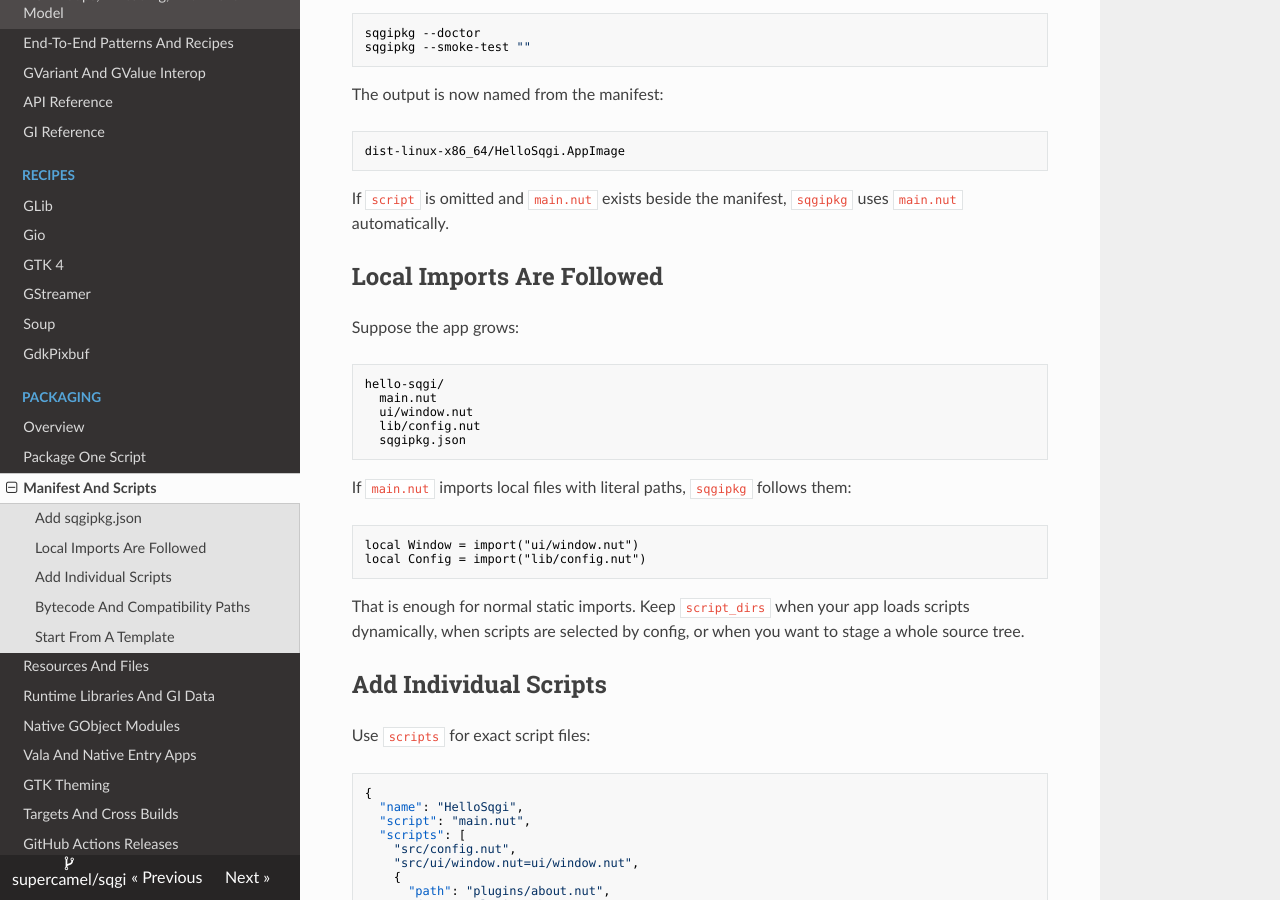
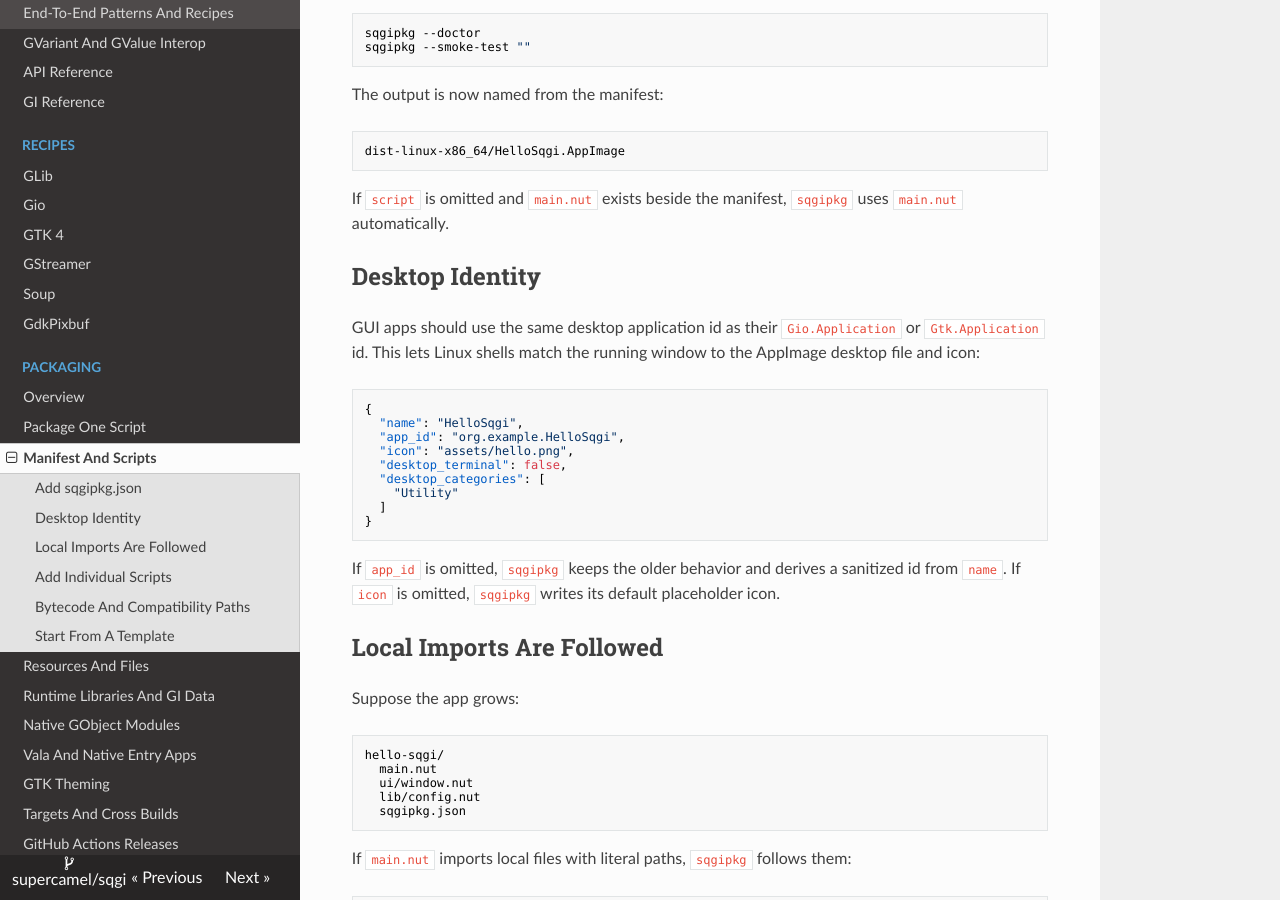
Before and after one commit to supercamel/sqgi, an MkDocs documentation site: the page built from docs/packaging/02-manifest-and-scripts.md, in a window 1280 px wide and 900 px high, scrolled down 621 px. Built offline with MkDocs 1.6.1, drawn with Linux system fonts in a browser that asks for light colours; nearby versions of some CDN libraries.

Commit message:
sqgipkg: support AppImage desktop identity

````diff
--- a/docs/packaging/02-manifest-and-scripts.md
+++ b/docs/packaging/02-manifest-and-scripts.md
@@ -40,6 +40,28 @@ dist-linux-x86_64/HelloSqgi.AppImage
 
 If `script` is omitted and `main.nut` exists beside the manifest, `sqgipkg` uses
 `main.nut` automatically.
+
+## Desktop Identity
+
+GUI apps should use the same desktop application id as their `Gio.Application`
+or `Gtk.Application` id. This lets Linux shells match the running window to the
+AppImage desktop file and icon:
+
+```json
+{
+  "name": "HelloSqgi",
+  "app_id": "org.example.HelloSqgi",
+  "icon": "assets/hello.png",
+  "desktop_terminal": false,
+  "desktop_categories": [
+    "Utility"
+  ]
+}
+```
+
+If `app_id` is omitted, `sqgipkg` keeps the older behavior and derives a
+sanitized id from `name`. If `icon` is omitted, `sqgipkg` writes its default
+placeholder icon.
 
 ## Local Imports Are Followed
 
````
Also changed, not shown: 7 other files.
